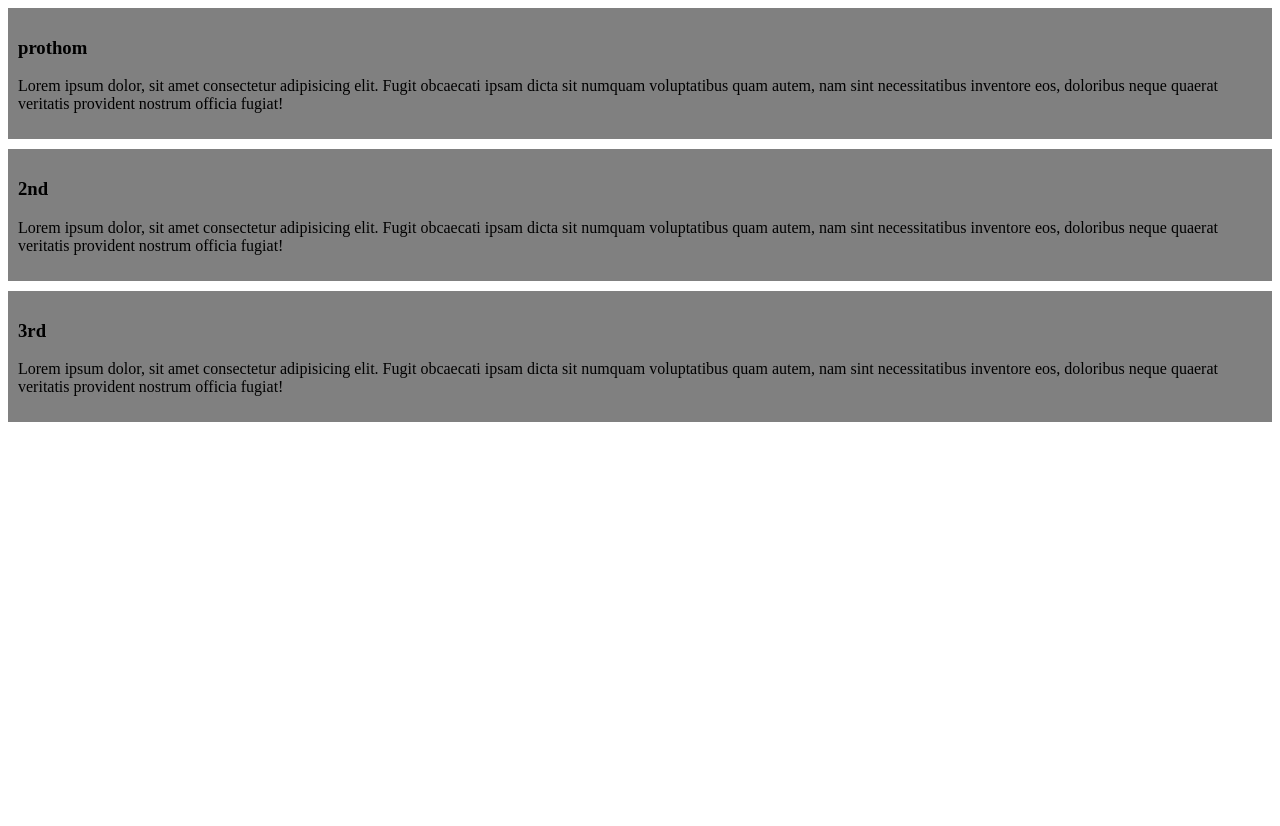
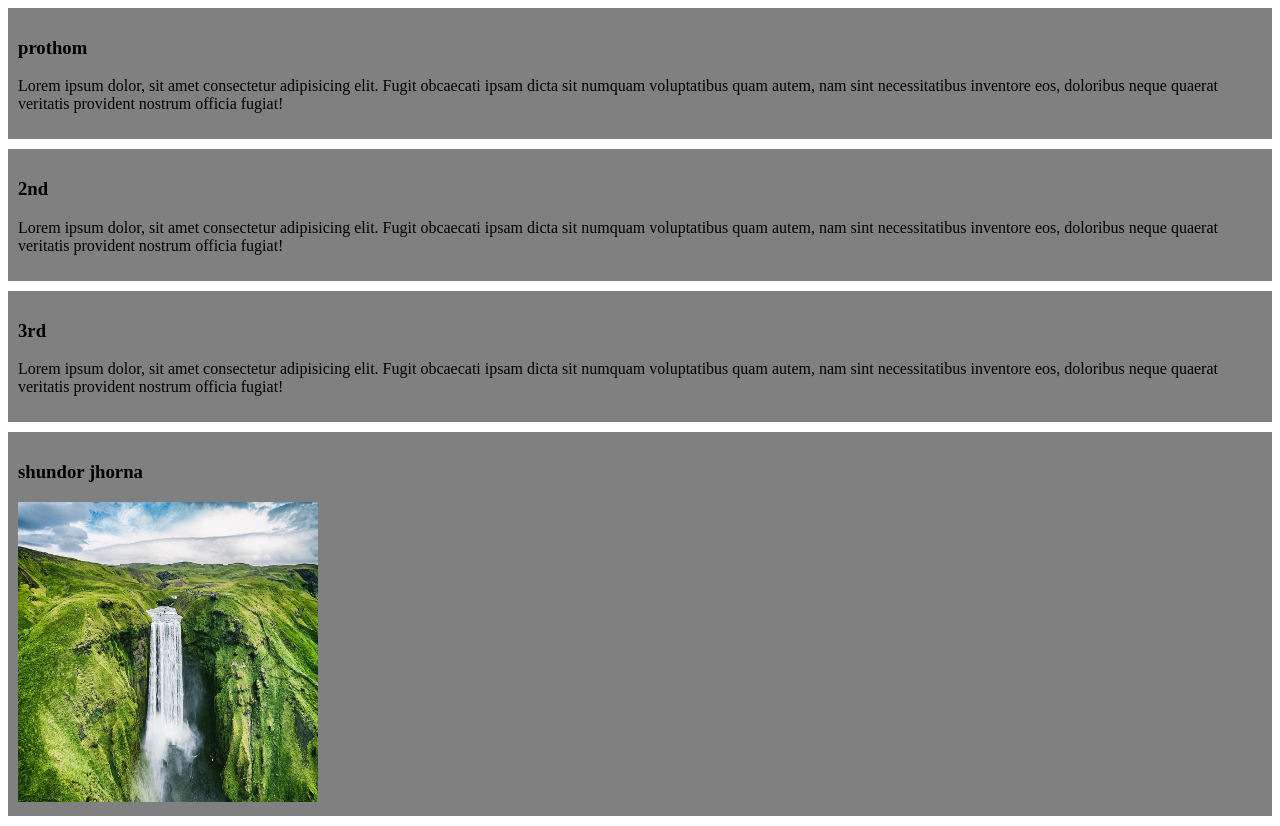
Before and after one commit to Rayhan747/my-first-website, a plain HTML site: page index.html in a window 1280 px wide. Before the commit the page ends 800 px from the top, so only its background shows below. Drawn offline with Linux system fonts and the light colour scheme.

Commit message:
added waterfall image

```diff
--- a/index.html
+++ b/index.html
@@ -22,6 +22,10 @@
     </h3>
     <p>Lorem ipsum dolor, sit amet consectetur adipisicing elit. Fugit obcaecati ipsam dicta sit numquam voluptatibus quam autem, nam sint necessitatibus inventore eos, doloribus neque quaerat veritatis provident nostrum officia fugiat!</p>
 </div>
+<div>
+    <h3>shundor jhorna </h3>
+    <img src="image/7e1a30c1af1e245f7a8077508c1e7c50.jpg" alt="" height="300" width="300">
+</div>
 
 </body>
 </html>
```
Also changed, not shown: image/7e1a30c1af1e245f7a8077508c1e7c50.jpg (added).
